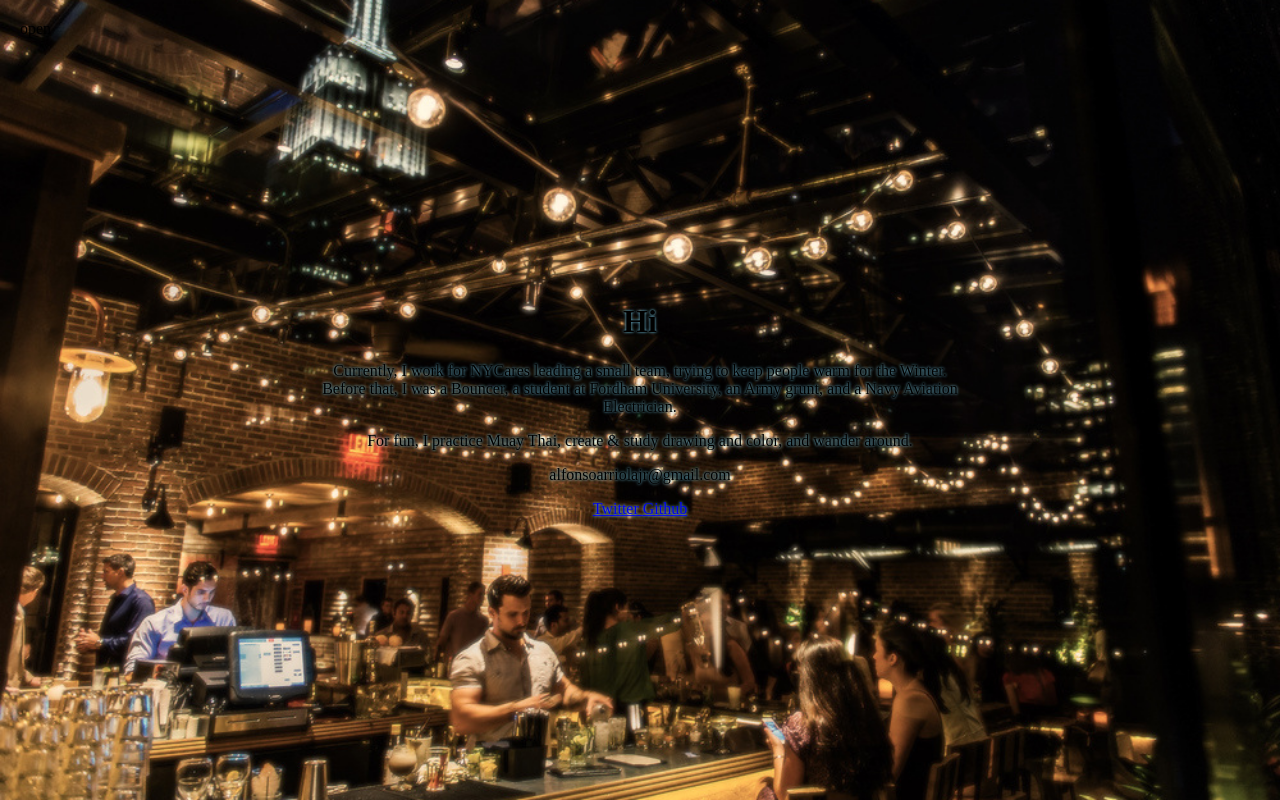
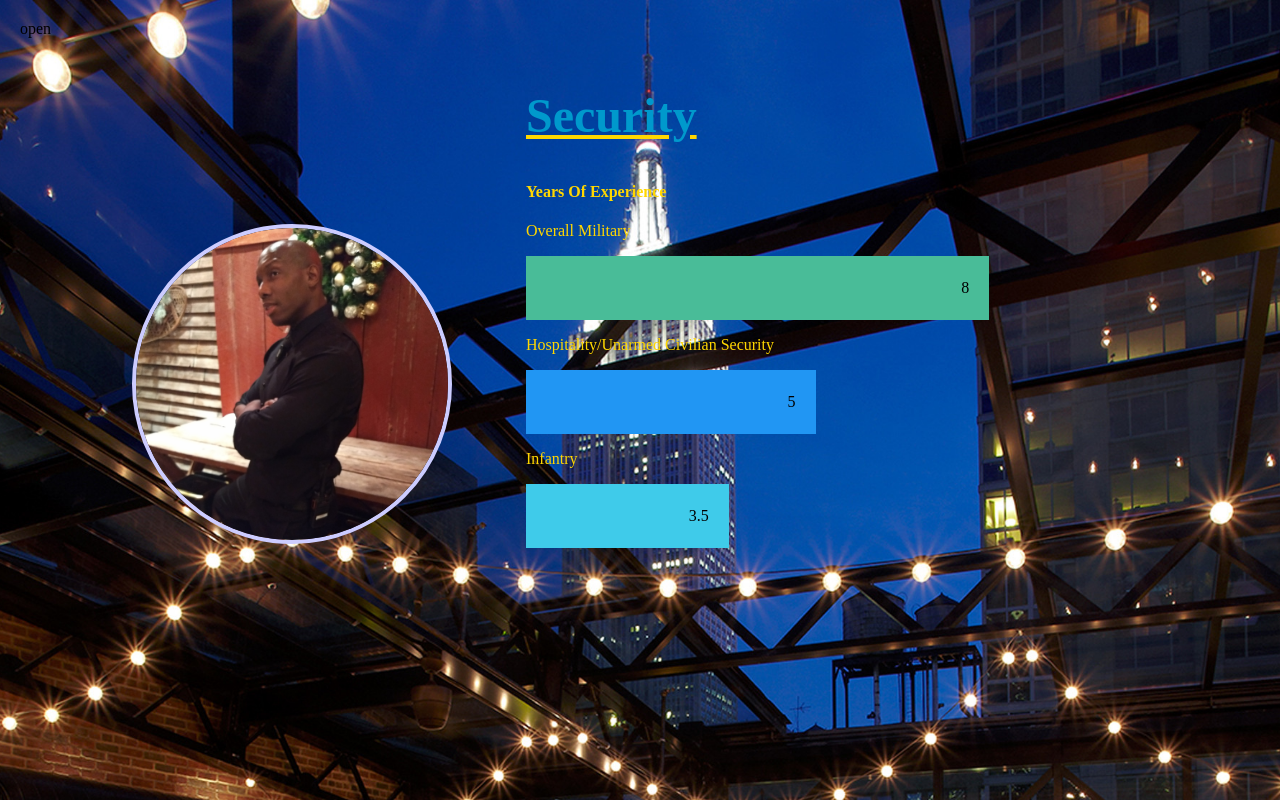
Before and after one commit to AlfonsoArriola/MarvelBlackPanterCountdown, a PHP site: page /bouncer.html in a window 1280 px wide. Run offline with PHP 8.4, Linux system fonts and the light colour scheme.

Commit message:
So many changes!

```diff
--- a/PS Update 6/bouncer.html
+++ b/PS Update 6/bouncer.html
@@ -26,8 +26,70 @@
 
 
 
+              <div class="b_row">
 
-  <div class="hero-text">
+
+                     <div class="b_column east">
+			                 	<div id="b_profile">
+			                 		  <img src="images/crossarm.jpg">
+			                 	</div>
+
+
+			                 </div>
+
+
+
+
+
+               <div class=" b_column west">
+                  <div id="Security securitylink">
+
+                     <h2 id="securityTitle"> <div id="securitylink"> Security </div> </h2>
+
+                        <h4 id="b_text"> Years Of Experience </h4>
+
+                          <p id="b_text"> Overall Military  </p>
+                             <div class="containerk">
+                                <div class="skills military"> 8  </div>
+                                  </div>
+
+                              <p id="b_text"> Hospitality/Unarmed Civilian Security </p>
+                                <div class="containerk">
+                                  <div class="skills uas"> 5  </div>
+                                   </div>
+
+                              <p id="b_text"> Infantry </p>
+                                <div class="containerk">
+                                   <div class="skills Infantry"> 3.5  </div>
+
+                      </div>
+                   </div>
+
+
+
+
+
+                 </div>
+
+			                <!--  <div class="b_column east">
+			                 	<div id="b_profile">
+			                 		  <img src="images/crossarm.jpg">
+			                 	</div>
+
+
+			                 </div> -->
+                </div>
+
+
+
+
+
+
+
+
+
+
+ <!--  <div class="hero-text">
         <h1> Hi </h1>
 
         <p> Currently, I work for NYCares leading a small team, trying to keep people warm for the Winter.  Before that, I was a Bouncer, a student at Fordham University, an Army grunt, and a Navy Aviation Electrician.     </p>
@@ -41,11 +103,7 @@
         <a href="#"> Github </a>
 
 
-
-
-
-
-  </div>
+  </div> -->
 </div>
 
  <script src="hero.js"></script>
--- a/PS Update 6/hero.css
+++ b/PS Update 6/hero.css
@@ -78,6 +88,22 @@
     transform: translate(-50%, -50%);
     color: black;
     text-shadow: 0 0 3px #87e1ff;
+}
+
+.hero-text h1 {
+    font-size: 4rem;
+}
+
+#npNavButton{
+    font-size: 1.8rem;
+    color: powderblue;
+    position: fixed;
+    text-shadow: 0 0 3px black;
+    border: .17rem solid #f4425c;
+    padding: .70rem;
+    border-radius: 200px;
+    margin: 2rem;
+
 }
 
 
@@ -222,16 +262,7 @@
 
 
 .bouncerHero {
-    background-image: url("images/RRreflect.jpg");
-    height: 100vh;
-    background-position: center;
-    background-repeat: no-repeat;
-    background-size: cover;
-    position: relative;
-}
-
-.aboutHeroImage {
-    background-image: url("images/goldbulb.jpeg");
+    background-image: url("images/refinery-rooftop-gallery-5.jpg");
     height: 100vh;
     background-position: center;
     background-repeat: no-repeat;
@@ -240,13 +271,213 @@
 }
 
 
+.aboutparallax1{
+    background-image: url("images/creative-light-glowing-technology-glass-wire-1168775-pxhere.com.jpg");
+   /* background-image: url("images/neonredheart.jpg");*/
+    min-height: 30rem;
+    background-attachment: fixed;
+    background-position: center;
+    background-repeat: no-repeat;
+    background-size: cover;
+}
+
+
+.b_column{
+    float: left;
+    padding: 10px;
+    height: 300px;
+}
+
+
+
+.west{
+width: 60%;
+height: 30rem;
+}
+
+.east{
+width: 40%;
+padding-left: 7rem;
+
+height: 30rem;
+}
+
+.b_row:after {
+    content: "";
+    display: table;
+    clear: both;
+}
+
+#b_profile img{
+    height: 20rem;
+    display: block;
+
+
+    margin-top: 11rem;
+    border-radius: 50%;
+    border: .25rem solid #CCCCFF;
+
+}
+
+#Security{
+  padding: 1.8em .8em ;
+  color: gold;
+
+}
+
+#securityTitle {
+ /* text-align: center;*/
+  color: #0099cc;
+
+  text-decoration: underline;
+  text-decoration-color: gold;
+  font-family: 'Cormorant Garamond', serif;
+  font-size: 3em;
+}
+
+#b_text{
+    color: gold;
+}
+.containerk {
+  width: 80%;
+}
+
+.skills {
+  text-align: right;
+  padding-right: 1.25rem;
+  line-height: 4rem;
+  color: black;
+}
+
+.military {
+  width: 80%; background-color: #49bc98;
+-moz-animation: military 3s ease-out;
+    -webkit-animation: military 3s ease-out;
+}
+.uas {
+  width: 50%; background-color: #2196F3;
+  -moz-animation: uas 2.5s ease-out;
+    -webkit-animation: uas 2.5s ease-out;
+}
+
+
+.Infantry {
+  width: 35%; background-color: #3fcbea;
+  -moz-animation: Infantry 2s ease-out;
+    -webkit-animation: Infantry 2s ease-out;
+}
+
+@-moz-keyframes military {
+    0% {
+        width: 0%;
+    }
+
+    100% {
+        width: 80%;
+    };
+}
+
+@-moz-keyframes uas {
+    0% {
+        width: 0%;
+    }
+
+    100% {
+        width: 50%;
+    };
+}
+
+@-moz-keyframes Infantry {
+    0% {
+        width: 0%;
+    }
+
+    100% {
+        width: 35%;
+    };
+}
+
+@-webkit-keyframes military {
+    0% {
+        width: 0%;
+    }
+
+    100% {
+        width: 80%;
+    };
+}
+
+@-webkit-keyframes uas {
+    0% {
+        width: 0%;
+    }
+
+    100% {
+        width: 50%;
+    };
+}
+
+@-webkit-keyframes Infantry {
+    0% {
+        width: 0%;
+    }
+
+    100% {
+        width: 35%;
+    };
+}
+
+.wrap {
+    text-align: center;
+}
+
+a {
+    -webkit-transition: all 500ms cubic-bezier(0.390, 0.500, 0.150, 1.360);
+    -moz-transition: all 500ms cubic-bezier(0.390, 0.500, 0.150, 1.360);
+    -ms-transition: all 500ms cubic-bezier(0.390, 0.500, 0.150, 1.360);
+    -o-transition: all 500ms cubic-bezier(0.390, 0.500, 0.150, 1.360);
+    transition: all 500ms cubic-bezier(0.390, 0.500, 0.150, 1.360);
+    display: block;
+    margin: 1.25rem auto;
+    max-width: 11.25rem;
+    text-decoration: none;
+    border-radius: .25rem;
+    padding: 1.25rem 1.875rem;
+}
+
+a.button {
+    color: rgba(30, 22, 54, 0.6);
+    box-shadow: rgba(30, 22, 54, 0.4) 0 0rem 0rem 125rem inset;
+}
+
+a.button:hover {
+    color: rgba(255, 255, 255, 0.85);
+    box-shadow: rgba(30, 22, 54, 0.7) 0 0rem 0rem 2.5rem inset;
+}
+
+
+
+
+
+
+
+
+
+
+
+
+
+
+
+
+
 @media screen and (max-height: 450px) {
     .sidenav {padding-top: 15px;}
     .sidenav a {font-size: 18px;}
 }
 
 @media (max-width: 600px) {
-    .column {
+    .b_column {
         width: 100%;
     }
 }
```
Also changed, not shown: other parts of PS Update 6/hero.css (+30 -6 lines), PS Update 6/about.html (+13 -2 lines), PS Update 6/coding.html (+4 -3 lines), PS Update 6/hero.html (+7 -0 lines), PS Update 6/non-profit.html (+31 -13 lines), PS Update 6/images/Flag_of_Wakanda.png (added), PS Update 6/images/achilles_kids(2nd).png (added), PS Update 6/images/achilles_kids(edited).png (added), PS Update 6/images/cheek.jpg (added), PS Update 6/images/crossarm.jpg (added), PS Update 6/images/ideabulb2.jpg (added), PS Update 6/images/newyorkcares_0915.png (added).
